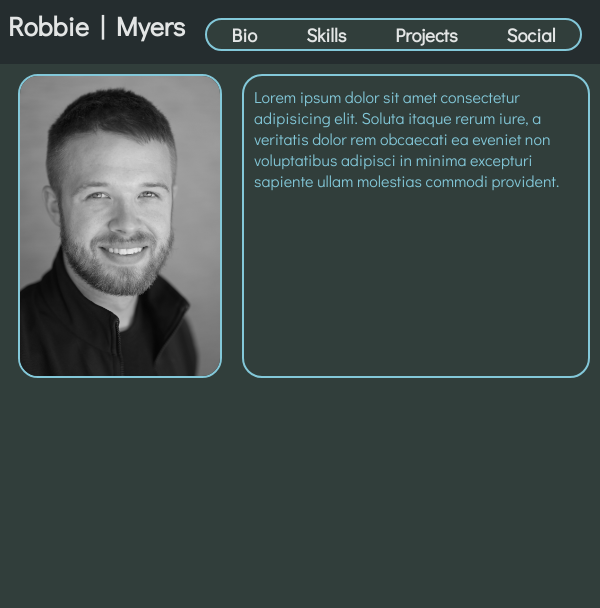
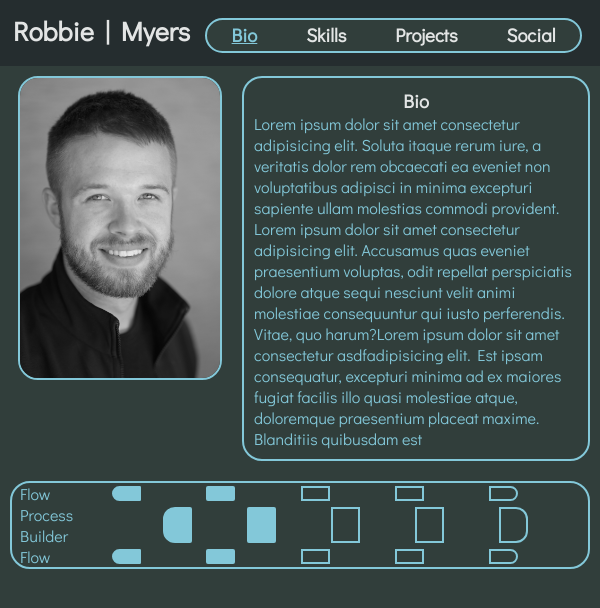
Before and after one commit to robbamyers/resumePagev3, a plain HTML site: page index.html in a window 600 px wide. Drawn offline with Linux system fonts and the light colour scheme.

Commit message:
finished responsiveness of bio and image, WIP on skill matrix

```diff
--- a/index.html
+++ b/index.html
@@ -12,25 +12,58 @@
     <link rel="stylesheet" href="styles.css">
 </head>
 <body>
-    <nav>
 	<div class="menu">
 		<h1 class="name">Robbie | Myers</h1>
-            <div class="navbar container">
-            	<h3 class="navbar-item">Bio</h3>
+		<nav class="navbar container">
+			<h3 class="navbar-item"><a href="#about">Bio</a></h3>
 			<h3 class="navbar-item">Skills</h3>
 			<h3 class="navbar-item">Projects</h3>
 			<h3 class="navbar-item">Social</h3>
-            </div>
+		</nav>
 	</div>
 	<div class="bio">
 		<div class="image-container">
 			<img src="assets/Headshot-BlackAndWhite.jpeg" alt="Robert Robbie Myers Headshot Black and White" class="headshot">
 		</div>
 		<div class="about container">
-				Lorem ipsum dolor sit amet consectetur adipisicing elit. Soluta itaque rerum iure, a veritatis dolor rem obcaecati ea eveniet non voluptatibus adipisci in minima excepturi sapiente ullam molestias commodi provident.
+			<div id="about"></div>
+			<h3>Bio</h3>
+			<p>
+				Lorem ipsum dolor sit amet consectetur adipisicing elit. Soluta itaque rerum iure, a veritatis dolor rem obcaecati ea eveniet non voluptatibus adipisci in minima excepturi sapiente ullam molestias commodi provident. Lorem ipsum dolor sit amet consectetur adipisicing elit. Accusamus quas eveniet praesentium voluptas, odit repellat perspiciatis dolore atque sequi nesciunt velit animi molestiae consequuntur qui iusto perferendis. Vitae, quo harum?Lorem ipsum dolor sit amet consectetur asdfadipisicing elit. Est ipsam consequatur, excepturi minima ad ex maiores fugiat facilis illo quasi molestiae atque, doloremque praesentium placeat maxime. Blanditiis quibusdam est
+			</p>
 		</div>
 	</div>
-
-    </nav>
+	<div class="skills container">
+		<div class="skill">
+			<div class="skill-name">Flow</div>
+			<div class="level-container">
+				<div class="start filled-box"></div>
+				<div class="filled-box"></div>
+				<div class="unfilled-box"></div>
+				<div class="unfilled-box"></div>
+				<div class="end unfilled-box"></div>
+			</div>
+		</div>
+		<div class="skill">
+			<div class="skill-name">Process Builder</div>
+			<div class="level-container">
+				<div class="start filled-box"></div>
+				<div class="filled-box"></div>
+				<div class="unfilled-box"></div>
+				<div class="unfilled-box"></div>
+				<div class="end unfilled-box"></div>
+			</div>
+		</div>
+		<div class="skill">
+			<div>Flow</div>
+			<div class="level-container">
+				<div class="start filled-box"></div>
+				<div class="filled-box"></div>
+				<div class="unfilled-box"></div>
+				<div class="unfilled-box"></div>
+				<div class="end unfilled-box"></div>
+			</div>
+		</div>
+	</div>
 </body>
 </html>
--- a/styles.css
+++ b/styles.css
@@ -3,6 +3,12 @@
     color: #83c8d9;
     margin: 0px;
 }
+:target {
+    display: block;
+    position: relative;
+    top: -120px;
+    visibility: hidden;
+  }
 body{
     background-color: #313e3b;
 }
@@ -17,6 +23,8 @@ h3{
 .menu {
     background-color: #252D2F;
     padding: 8px;
+    position: sticky;
+    top: 0;
 }
 .container {
     border: 2px solid #83c8d9;
@@ -26,7 +34,8 @@ h3{
     background-color: #313e3b;
     margin: 10px;
 }
-.image-container{
+
+.image-container {
     display: flex;
     justify-content: center;
     margin: 10px;
@@ -39,8 +48,12 @@ h3{
 }
 .about {
     padding: 10px;
+    scroll-padding-top: 105;
 }
-
+.level-container {
+    display: flex;
+    width: 100%;
+}
 
 /* Extra small devices */
 @media only screen and (max-width: 600px) {
@@ -55,17 +68,77 @@ h3{
     color: #e3e5e5;
     margin: 2px;
 }
+.about {
+    scroll-margin-top: 0;
+}
+.about.container {
+    flex-direction: column;
+}
+.about h3 {
+
+    text-align: center;
+}
+.start.filled-box {
+    width: 25px;
+    background-color: #83C8D9;
+    border: 2px solid #83C8D9;
+    border-top-left-radius: 12px;
+    border-bottom-left-radius: 12px;
+}
+.filled-box {
+    width: 25px;
+    background-color: #83C8D9;
+    border: 2px solid #83C8D9;
+    border-radius: 2px;
+    margin: 3px;
+}
+.end.filled-box {
+    width: 25px;
+    background-color: #83C8D9;
+    border: 2px solid #83C8D9;
+    border-top-right-radius: 12px;
+    border-bottom-right-radius: 12px;
+}
+.unfilled-box {
+    width: 25px;
+    border: 2px solid #83C8D9;
+    margin: 3px;
+}
+.end.unfilled-box {
+    width: 25px;
+    border: 2px solid #83C8D9;
+    border-top-right-radius: 12px;
+    border-bottom-right-radius: 12px;
+}
+.skills.container {
+    flex-direction: column;
+}
+.level-container {
+    display: flex;
+    justify-content: space-evenly;
+    width: 100%;
+}
+.skill {
+    display: flex;
+    justify-content: space-around;
+    padding-left: 8px;
+    padding-right: 8px;
+}
 
 }
+
+
+
 /* Small Devices */
 @media only screen and (min-width: 600px) {
 .menu {
     display: flex;
+    justify-content: space-evenly;
 }
 .name {
     flex-shrink: 0;
-    margin: 0px;
-    padding-right: 10px;
+    margin: 5px;
+
 }
 .navbar {
     width: 100%;
@@ -76,6 +149,7 @@ h3{
 }
 .image-container {
     justify-content: start;
+    align-items: flex-start;
 }
 .headshot {
     margin-left: 8px;
@@ -83,16 +157,22 @@ h3{
 .bio {
     display: flex;
 }
+.about.container {
+    flex-direction: column;
 }
+}
+
 /* Medium Devices */
 @media only screen and (min-width: 768px) {
 
-.name{
+.name {
     margin: 20px;
 }
-
-.navbar{
+.navbar {
     margin: 20px;
+}
+.about p {
+    height: 100%;
 }
 }
 /* Large Devices */
```
Lines whose indentation alone changed are shown as unchanged.
